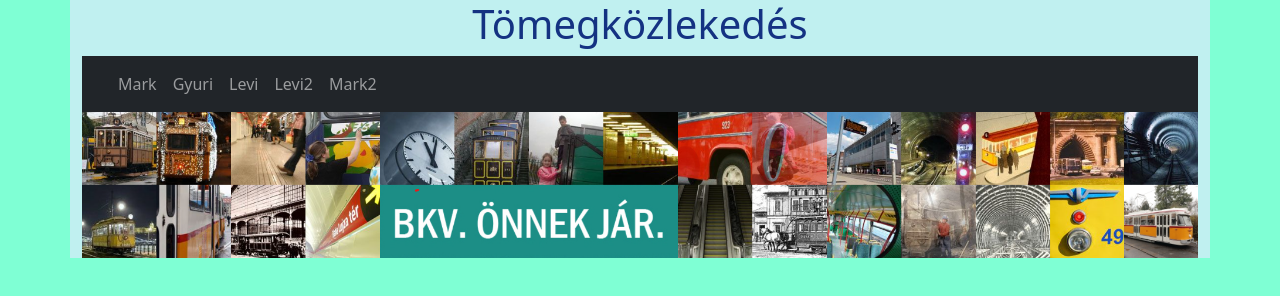
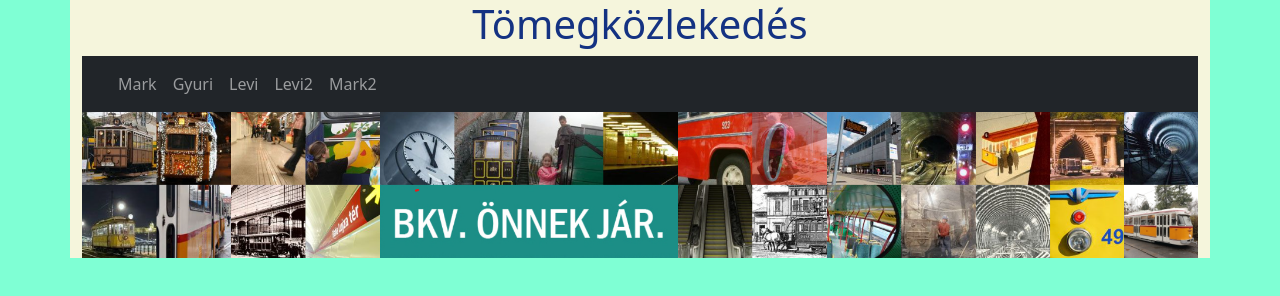
Before and after one commit to csanyproject9d/csapat3, a plain HTML site: page Projekt2/index.html in a window 1280 px wide. Drawn offline with nearby package versions, Linux system fonts and the light colour scheme.

Commit message:
cxcyxcyx

```diff
--- a/Projekt2/style.css
+++ b/Projekt2/style.css
@@ -4,7 +4,7 @@ body{
 }
 
 #cont{
- background-color: rgb(192, 240, 240);
+ background-color: beige;
 }
 #mkép{
     width: 85%;
```
